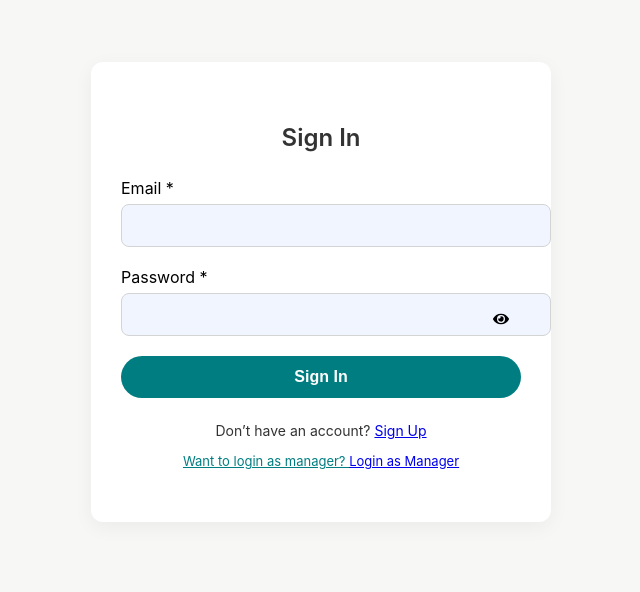
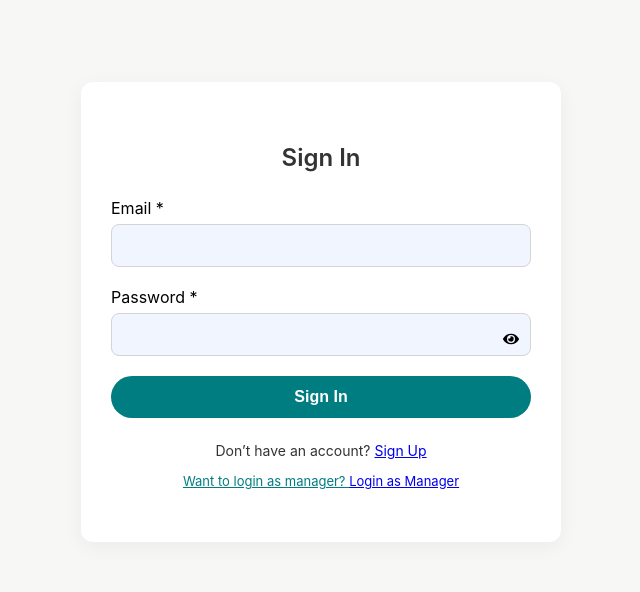
Before and after one commit to madhu-famelyn/Fliplyn-customer, a React (Create React App) app: page /login in a window 1280 px wide. Shown: the part 116-708 px from the top of the page, without its empty margins (319-959 px from the left). Built offline with nearby package versions, Linux system fonts and the light colour scheme.

Commit message:
Initial commit

```diff
--- a/src/components/SignIn/SignIn.css
+++ b/src/components/SignIn/SignIn.css
@@ -5,13 +5,14 @@
   height: 100vh;
   background-color: #f7f7f5;
   font-family: 'Inter', sans-serif;
+  padding: 20px;
 }
 
 .signin-card {
   background: white;
   padding: 40px 30px;
   width: 100%;
-  max-width: 400px;
+  max-width: 420px;
   border-radius: 12px;
   box-shadow: 0px 5px 20px rgba(0, 0, 0, 0.05);
 }
@@ -35,6 +36,7 @@
   background-color: #f0f5ff;
   font-size: 15px;
   transition: border-color 0.3s;
+  box-sizing: border-box;
 }
 
 .signin-form input:focus {
--- a/src/components/SignUp/SignUp.css
+++ b/src/components/SignUp/SignUp.css
@@ -27,14 +27,15 @@
 
 .signup-unique-form input {
   width: 100%;
-  padding: 12px 14px;
+  padding: 12px;
   margin-top: 6px;
   margin-bottom: 20px;
   border: 1px solid #d4d4d4;
   border-radius: 8px;
   background-color: #f0f5ff;
   font-size: 15px;
-  transition: border-color 0.3s;
+  transition: border-color 0.3s, background-color 0.3s;
+  box-sizing: border-box;
 }
 
 .signup-unique-form input:focus {
@@ -50,7 +51,7 @@
 .signup-unique-toggle-icon {
   position: absolute;
   top: 50%;
-  right: 12px;
+  right: 14px;
   transform: translateY(-50%);
   cursor: pointer;
 }
```
